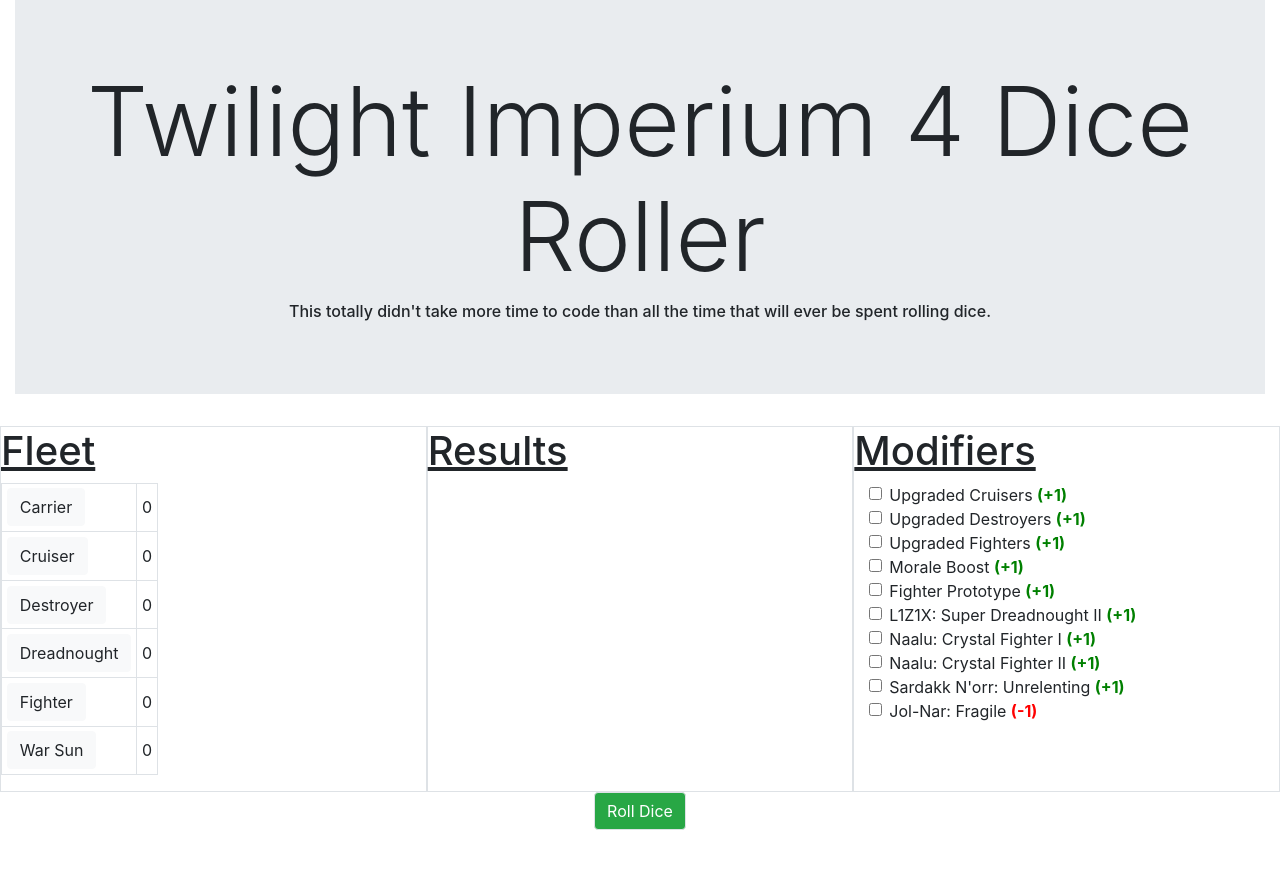
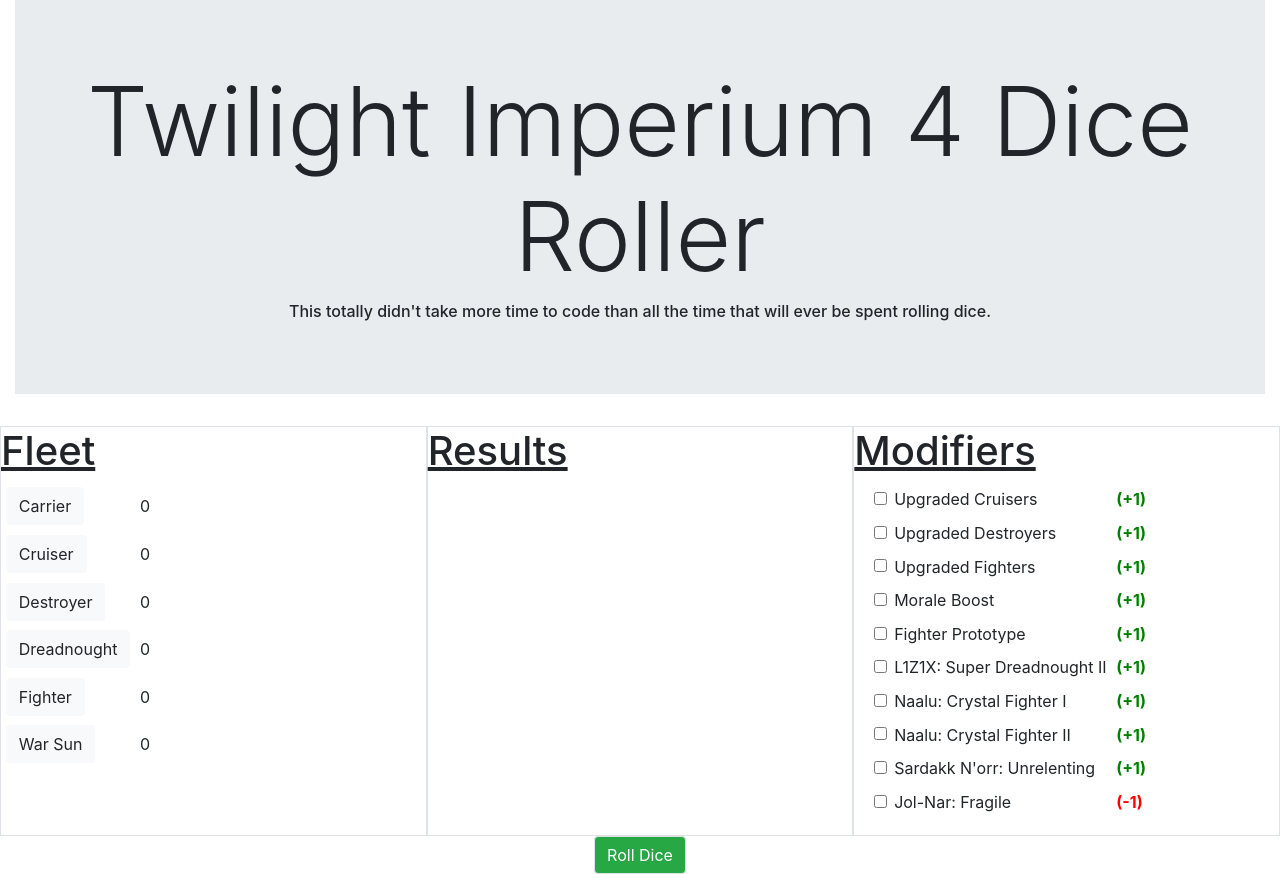
Before and after one commit to UvulaBob/ti4dice, a React (Create React App) app: page / in a window 1280 px wide. Before the commit the page ends 830 px from the top, so only its background shows below. Built offline with nearby package versions, Linux system fonts and the light colour scheme.

Commit message:
Adjusting Results layout.

```diff
--- a/src/App.js
+++ b/src/App.js
@@ -61,7 +61,7 @@
 
         const modifierCheckboxes = [];
         for (let modifierId in ModifierDefinitions) {
-            modifierCheckboxes.push(<ModifierCheckbox key={modifierId} onChange={this.handleModifierCheckboxChange} modifierId={modifierId}/>);
+            modifierCheckboxes.push(<ModifierCheckbox key={modifierId} onChange={this.handleModifierCheckboxChange} id={modifierId}/>);
         }
 
         return (
@@ -77,7 +77,7 @@
                                 <h1><u>Fleet</u></h1>
                             </div>
                             <div className="row">
-                                <table style={{width: "auto"}} className="table table-bordered table-sm">
+                                <table style={{width: "auto"}} className="table table-borderless table-sm">
                                     <tbody>
                                         {shipButtons}
                                     </tbody>
@@ -88,19 +88,17 @@
                             <div className="row">
                                 <h1><u>Results</u></h1>
                             </div>
-                            <div className="row">
-                                <ul style={{listStyleType:"none", margin:"0", padding:"0"}}>
-                                    {resultItems}
-                                </ul>
-                            </div>
+                            {resultItems}
                         </div>
                         <div className="col border">
                             <div className="row">
                                 <h1><u>Modifiers</u></h1>
                             </div>
-                            <ul style={{listStyleType:"none", margin:"0", padding:"0"}}>
-                                {modifierCheckboxes}
-                            </ul>
+                            <table style={{width: "auto"}} className="table table-borderless table-sm">
+                                <tbody>
+                                  {modifierCheckboxes}
+                                </tbody>
+                            </table>
                         </div>
                     </div>
                     <div className="row justify-content-center">
--- a/src/components/ModifierCheckbox.js
+++ b/src/components/ModifierCheckbox.js
@@ -2,21 +2,26 @@
 import ModifierDefinitions from '../lib/ModifierDefinitions';
 
 class ModifierCheckbox extends Component {
-    modifier = ModifierDefinitions[this.props.modifierId];
+    modifier = ModifierDefinitions[this.props.id];
     friendlyName = this.modifier.friendlyName;
     modifierValue = this.modifier.value === 1 ? "+1" : "-1";
     color = this.modifier.value === 1 ? "green" : "red";
 
     render() {
         return (
-            <li>
-                <div className="form-check">
-                    <input onChange={this.props.onChange} type="checkbox" className="form-check-input" id={this.id} />
-                    <label className="form-check-label" htmlFor={this.id}>
-                        {this.friendlyName}  <b><span style={{color: this.color}}>({this.modifierValue})</span></b>
-                    </label>
-                </div>
-            </li>
+            <tr>
+                <td>
+                    <div className="form-check">
+                        <input onChange={this.props.onChange} type="checkbox" className="form-check-input" id={this.modifier.name} />
+                        <label className="form-check-label" htmlFor={this.id}>
+                            {this.friendlyName}
+                        </label>
+                    </div>
+                </td>
+                <td>
+                    <b><span style={{color: this.color}}>({this.modifierValue})</span></b>
+                </td>
+            </tr>
         );
     }
 }
--- a/src/components/ResultItem.js
+++ b/src/components/ResultItem.js
@@ -8,7 +8,6 @@
     target = this.props.ship.target;
     shipCount = this.props.shipCount;
     numberOfDice = this.props.ship.numberOfDice;
-    activeModifierIds = this.props.activeModifierIds;
     totalModifier = 0;
 
     createRollResults() {
@@ -22,20 +21,32 @@
     }
 
     render() {
-        this.activeModifierIds.forEach( (activeModifierId) => {
+        this.props.activeModifierIds.forEach( (activeModifierId) => {
             if (ModifierDefinitions[activeModifierId].ships.includes(this.shipName)) {
-                this.totalModifier += ModifierDefinitions[activeModifierId].modifier;
+                this.totalModifier += ModifierDefinitions[activeModifierId].value;
             }
         });
 
         return (
-            <li>
-                <h3><u>{this.friendlyName + "s"}</u></h3>
-                <h6>(Target: {this.target})</h6>
-                <ul style={{listStyleType:"none", padding:"0"}}>
-                    {this.createRollResults()}
-                </ul>
-            </li>
+            <div className="row">
+                <table style={{width: "auto"}} className="table table-bordered table-sm">
+                    <tbody>
+                        <tr>
+                            <td colSpan="4">
+                                <h3><u>{this.friendlyName + "s"}</u></h3>
+                                <h6>(Target: {this.target})</h6>
+                            </td>
+                        </tr>
+                        <tr>
+                            <th scope="col">Roll</th>
+                            <th scope="col">Modifier</th>
+                            <th scope="col">Total</th>
+                            <th scope="col">Result</th>
+                        </tr>
+                        {this.createRollResults()}
+                    </tbody>
+                </table>
+            </div>
         );
     }
 }
--- a/src/components/RollResult.js
+++ b/src/components/RollResult.js
@@ -1,4 +1,4 @@
-import React, {Component, Fragment} from 'react';
+import React, {Component} from 'react';
 
 class RollResult extends Component {
     target = this.props.target;
@@ -11,14 +11,28 @@
     render() {
         this.result = this.result > 10 ? 10 : this.result;
         this.result = this.result < 1 ? 1 : this.result;
+        let modifierColor = "black";
+            if (this.totalModifier > 0) {
+                modifierColor = "green"
+            } else if (this.totalModifier < 0) {
+                modifierColor = "red"
+            }
 
         return (
-            <Fragment>
-                <li>Roll: ({this.dieRoll})
-                    Modifier: ({this.totalModifier > 0 ? "+" : ""}{this.totalModifier})
-                    Total: ({this.result})
-                    Result: {[this.hit ? "HIT" : "MISS"]}</li>
-            </Fragment>
+                <tr>
+                    <td>
+                        {this.dieRoll}
+                    </td>
+                    <td>
+                        <span style={{color: modifierColor}}>{this.totalModifier > 0 ? "+" : ""}{this.totalModifier}</span>
+                    </td>
+                    <td>
+                        {this.result}
+                    </td>
+                    <td>
+                        <b><span style={{color: this.hit ? "green" : "red"}}>{[this.hit ? "HIT" : "MISS"]}</span></b>
+                    </td>
+                </tr>
         );
     }
 }
```
